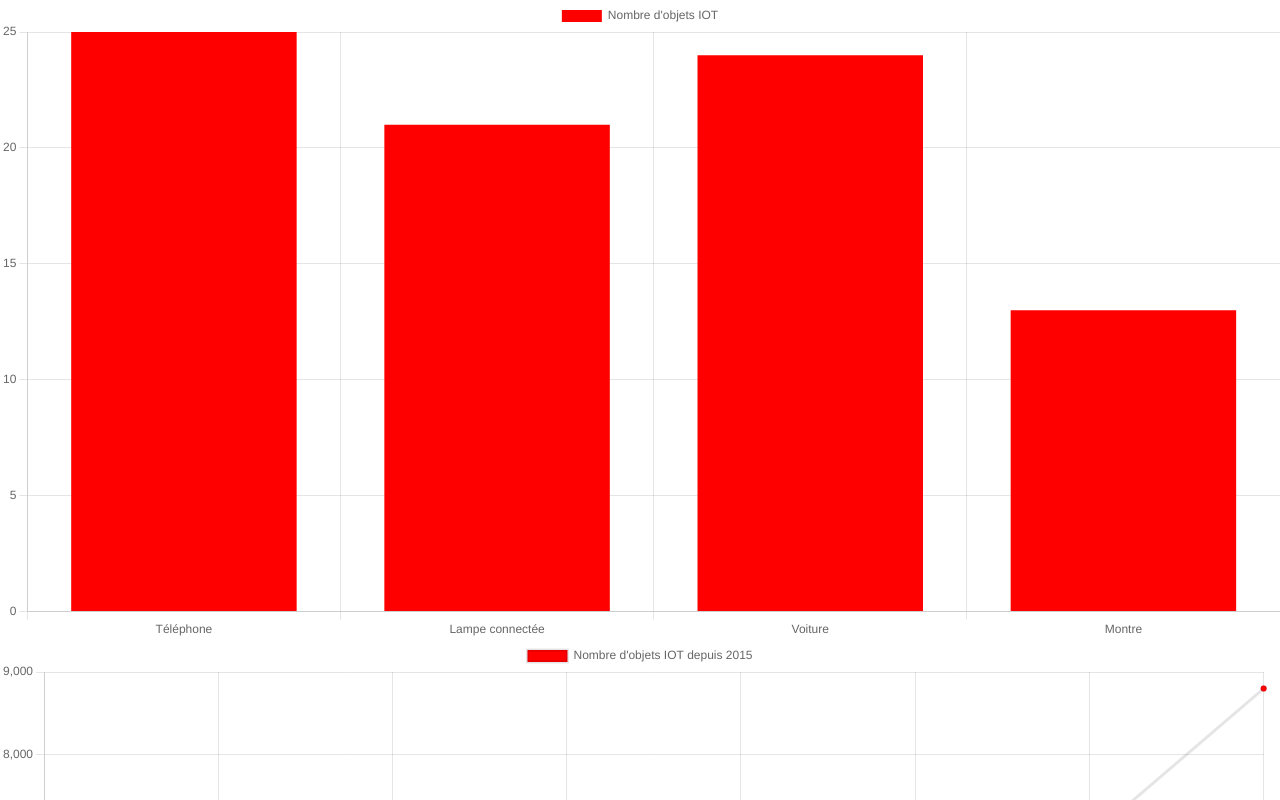
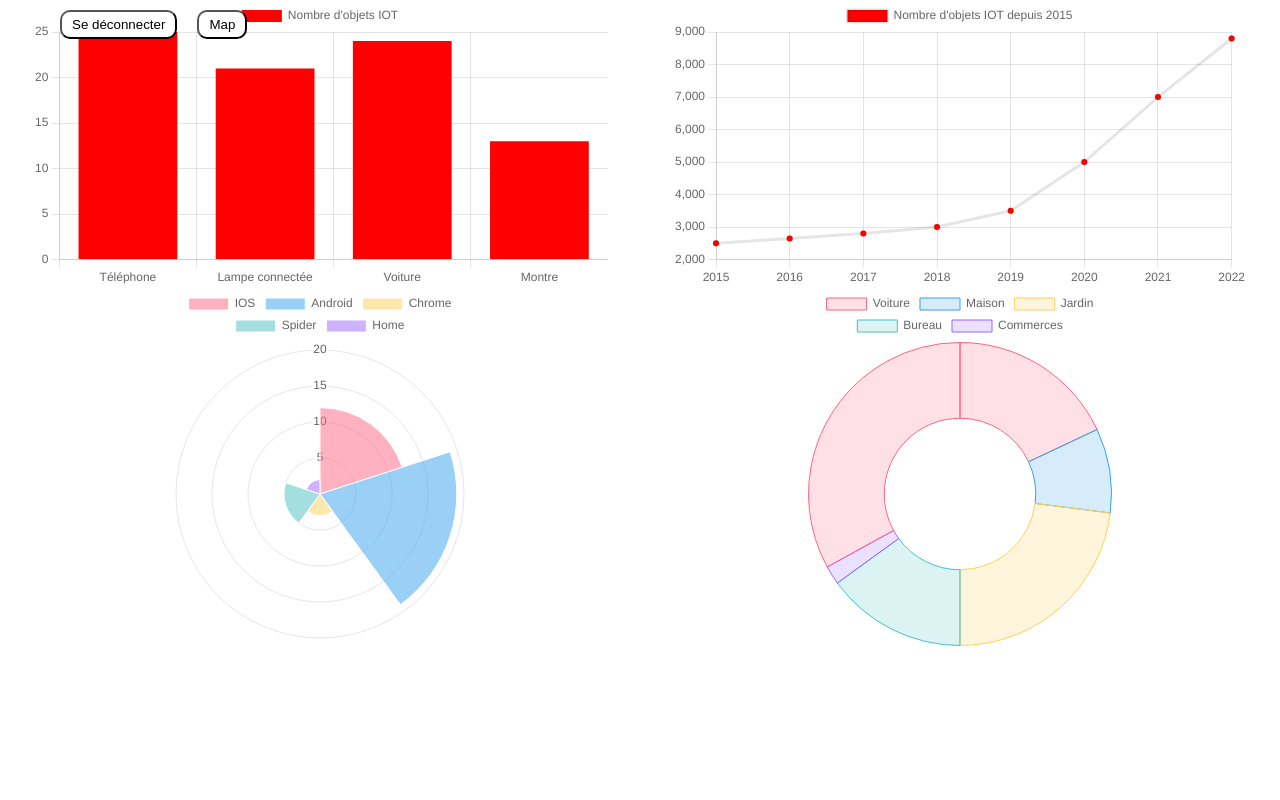
Before and after one commit to tima1617/dashboard, a React (Create React App) app: page /stats in a window 1280 px wide. Shown: the top 800 px of the page. Built offline with nearby package versions, Linux system fonts and the light colour scheme.

Commit message:
add graphs

```diff
--- a/src/components/Stats.css
+++ b/src/components/Stats.css
@@ -0,0 +1,19 @@
+.container_graphs {
+}
+.container_graph1 {
+  display: flex;
+  justify-content: space-around;
+}
+.container_graph2 {
+  display: flex;
+  justify-content: space-around;
+}
+.chart_container {
+  width: 45%;
+  height: 45%;
+}
+
+.chart_container2 {
+  width: 28%;
+  height: 28%;
+}
--- a/src/components/Stats.jsx
+++ b/src/components/Stats.jsx
@@ -1,13 +1,48 @@
 import "./Stats.css";
 import BarGraph from "../components/graphs/barGraph";
 import LineGraph from "../components/graphs/lineGraph";
+import PieGraph from "../components/graphs/pieGraph";
+import DoughnutGraph from "../components/graphs/doughnutGraph";
+import { useRef, useState } from "react";
+import { signup, logout, login, useAuth } from "../firebase";
 
 function Stats() {
+  const [loading, setLoading] = useState(false);
+
+  async function handleLogout() {
+    setLoading(true);
+    try {
+      await logout();
+    } catch {
+      alert("Logout error.");
+    }
+    window.location.href = "/";
+    setLoading(false);
+  }
+
   return (
-    <div className="main">
-      <div className="contanier_graph">
-        <BarGraph width={50}></BarGraph>
-        <LineGraph width={100}></LineGraph>
+    <div className="main container_graphs">
+      <div className="container_graph1">
+        <div className="logout_container">
+          <button onClick={handleLogout}>Se déconnecter</button>
+          <a href="/home">
+            <button>Map</button>
+          </a>
+        </div>
+        <div className="chart_container">
+          <BarGraph></BarGraph>
+        </div>
+        <div className="chart_container">
+          <LineGraph></LineGraph>
+        </div>
+      </div>
+      <div className="container_graph2">
+        <div className="chart_container2">
+          <PieGraph></PieGraph>
+        </div>
+        <div className="chart_container2">
+          <DoughnutGraph></DoughnutGraph>
+        </div>
       </div>
     </div>
   );
--- /dev/null
+++ b/src/components/graphs/doughnutGraph.jsx
@@ -0,0 +1,35 @@
+import React from "react";
+import { Doughnut } from "react-chartjs-2";
+// eslint-disable-next-line
+import { Chart as ChartJS } from "chart.js/auto";
+
+function BarGraph() {
+  const data = {
+    labels: ["Voiture", "Maison", "Jardin", "Bureau", "Commerces"],
+    datasets: [
+      {
+        label: "# of Votes",
+        data: [18, 9, 23, 15, 2, 33],
+        backgroundColor: [
+          "rgba(255, 99, 132, 0.2)",
+          "rgba(54, 162, 235, 0.2)",
+          "rgba(255, 206, 86, 0.2)",
+          "rgba(75, 192, 192, 0.2)",
+          "rgba(153, 102, 255, 0.2)",
+        ],
+        borderColor: [
+          "rgba(255, 99, 132, 1)",
+          "rgba(54, 162, 235, 1)",
+          "rgba(255, 206, 86, 1)",
+          "rgba(75, 192, 192, 1)",
+          "rgba(153, 102, 255, 1)",
+        ],
+        borderWidth: 1,
+      },
+    ],
+  };
+
+  return <Doughnut data={data} />;
+}
+
+export default BarGraph;
--- /dev/null
+++ b/src/components/graphs/pieGraph.jsx
@@ -0,0 +1,28 @@
+import React from "react";
+import { PolarArea } from "react-chartjs-2";
+// eslint-disable-next-line
+import { Chart as ChartJS } from "chart.js/auto";
+
+function BarGraph() {
+  const data = {
+    labels: ["IOS", "Android", "Chrome", "Spider", "Home"],
+    datasets: [
+      {
+        label: "Support",
+        data: [12, 19, 3, 5, 2],
+        backgroundColor: [
+          "rgba(255, 99, 132, 0.5)",
+          "rgba(54, 162, 235, 0.5)",
+          "rgba(255, 206, 86, 0.5)",
+          "rgba(75, 192, 192, 0.5)",
+          "rgba(153, 102, 255, 0.5)",
+        ],
+        borderWidth: 1,
+      },
+    ],
+  };
+
+  return <PolarArea data={data} />;
+}
+
+export default BarGraph;
```
